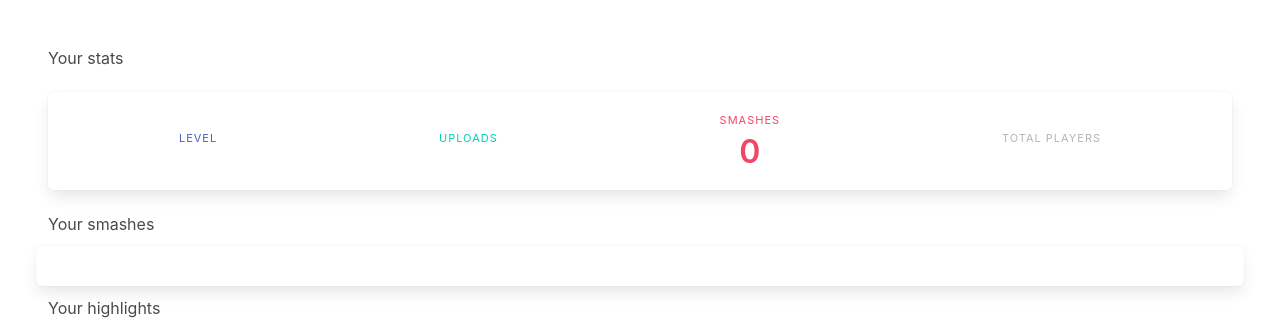
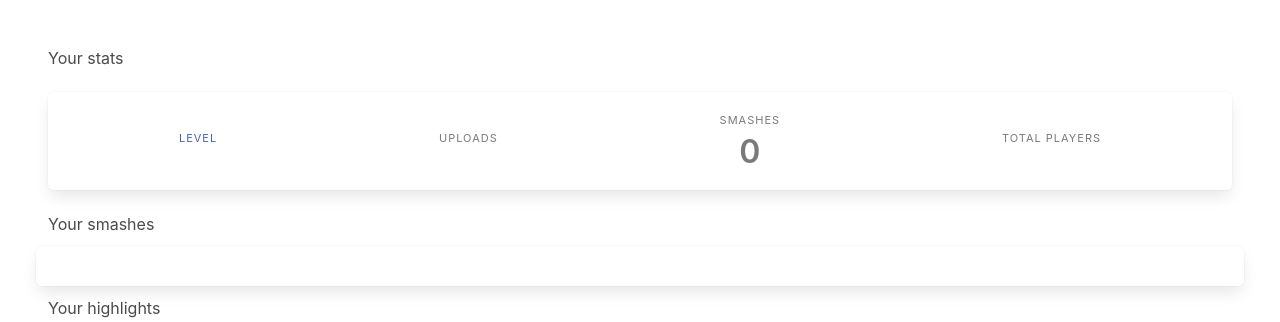
Before and after one commit to jc15100/highpoint, a Django app: page / in a window 1280 px wide. Shown: the part 68-390 px from the top of the page. Run offline with Django 4.2, Linux system fonts and the light colour scheme; the visitor is signed in with stand-in values (Sample User, id 1); data comes from the database, SQL or seed files in the repository; data that the repository does not hold is empty; some libraries are stand-ins or nearby versions.

Commit message:
Minor front end polish

```diff
--- a/video_processor/templates/homepage.html
+++ b/video_processor/templates/homepage.html
@@ -18,20 +18,20 @@
                 </div>
                 <div class="level-item has-text-centered">
                     <div>
-                        <p class="heading has-text-primary">Uploads</p>
-                        <p class="title has-text-primary">[[ profile.number_of_uploads ]]</p>
+                        <p class="heading has-text-grey">Uploads</p>
+                        <p class="title has-text-grey">[[ profile.number_of_uploads ]]</p>
                     </div>
                 </div>
                 <div class="level-item has-text-centered">
                     <div>
-                        <p class="heading  has-text-danger">Smashes</p>
-                        <p class="title  has-text-danger">[[ smashesCount() ]]</p>
+                        <p class="heading has-text-grey">Smashes</p>
+                        <p class="title has-text-grey">[[ smashesCount() ]]</p>
                     </div>
                 </div>
                 <div class="level-item has-text-centered">
                     <div>
-                        <p class="heading has-text-grey-light">Total players</p>
-                        <p class="title has-text-grey-light">[[ profile.players ]]</p>
+                        <p class="heading has-text-grey">Total players</p>
+                        <p class="title has-text-grey">[[ profile.players ]]</p>
                     </div>
                 </div>
             </nav>
--- a/video_processor/templates/upload-page.html
+++ b/video_processor/templates/upload-page.html
@@ -25,7 +25,6 @@
                         </div>
 
                         <div class="modal-body">
-                            <label for="videoUpload" class="subtitle is-6">Progress:</label>
                             <progress id="videoUpload" class="progress is-small mt-5 is-link" :value.prop="progress" max="100"> [[ progress ]] </progress>
                         </div>
 
```
